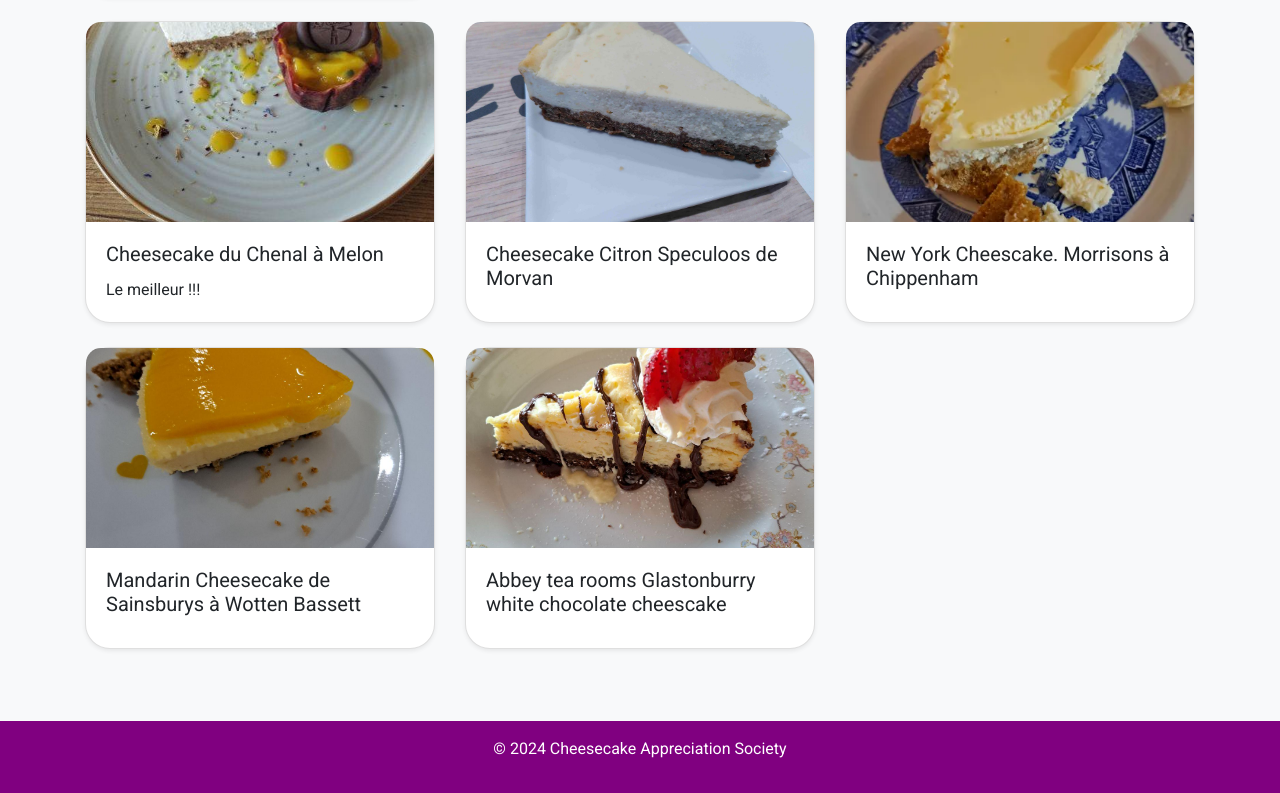
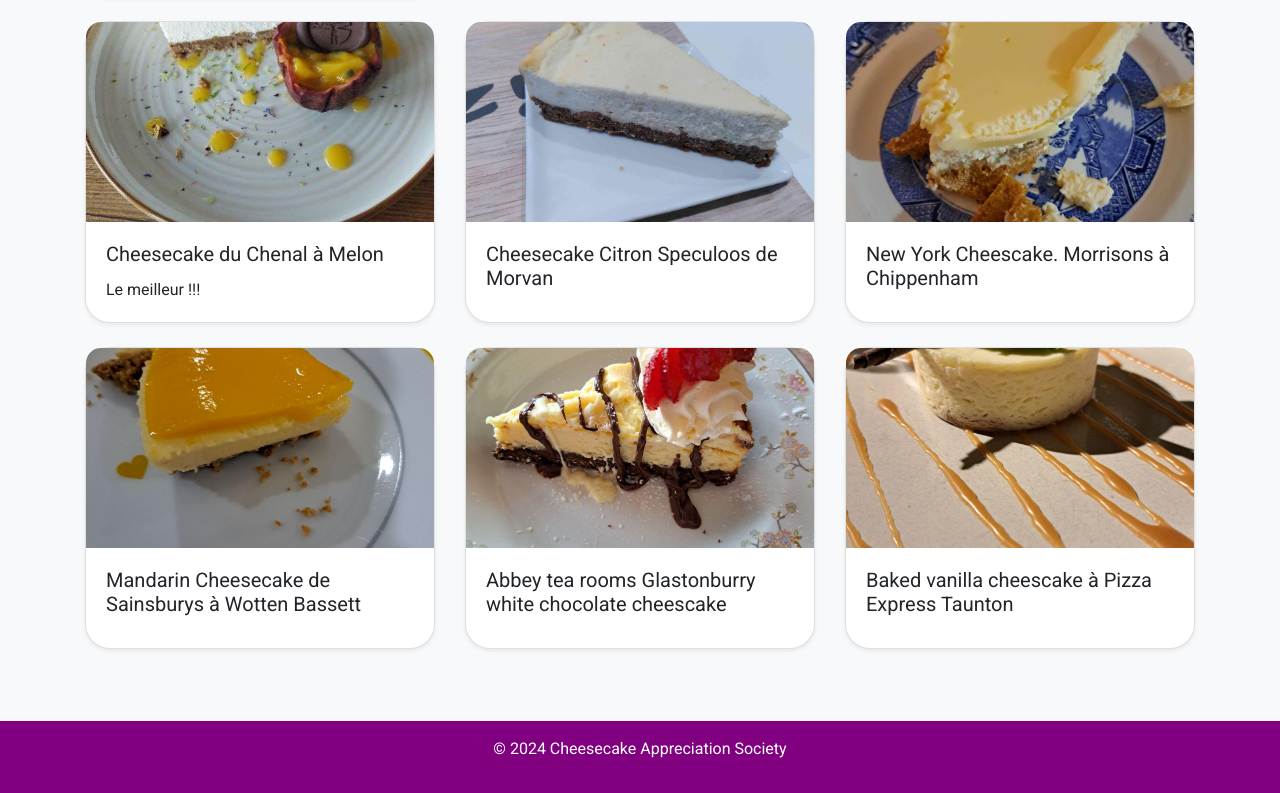
Before and after one commit to m4444te/cheesecakeappreciationsociety, a plain HTML site: page index.html in a window 1280 px wide. Shown: the part 973-1766 px from the top of the page. Drawn offline with nearby package versions, Linux system fonts and the light colour scheme.

Commit message:
Add cheesecake

```diff
--- a/index.html
+++ b/index.html
@@ -109,6 +109,14 @@
                         </div>
                     </div>
                 </div>
+                <div class="col-md-4">
+                    <div class="card mb-4 shadow-sm">
+                        <img src="images/Baked-vanilla-cheescake-a-Pizza-Express-Taunton.jpeg" class="card-img-top" alt="Baked vanilla cheescake à Pizza Express Taunton.jpeg" onclick="showLightbox(this)">
+                        <div class="card-body">
+                            <h5 class="card-title">Baked vanilla cheescake à Pizza Express Taunton</h5>
+                        </div>
+                    </div>
+                </div>
             </div>
         </main>
         <footer class="text-white text-center py-3 mt-auto">
```
Also changed, not shown: images/Baked-vanilla-cheescake-a-Pizza-Express-Taunton.jpeg (added).
